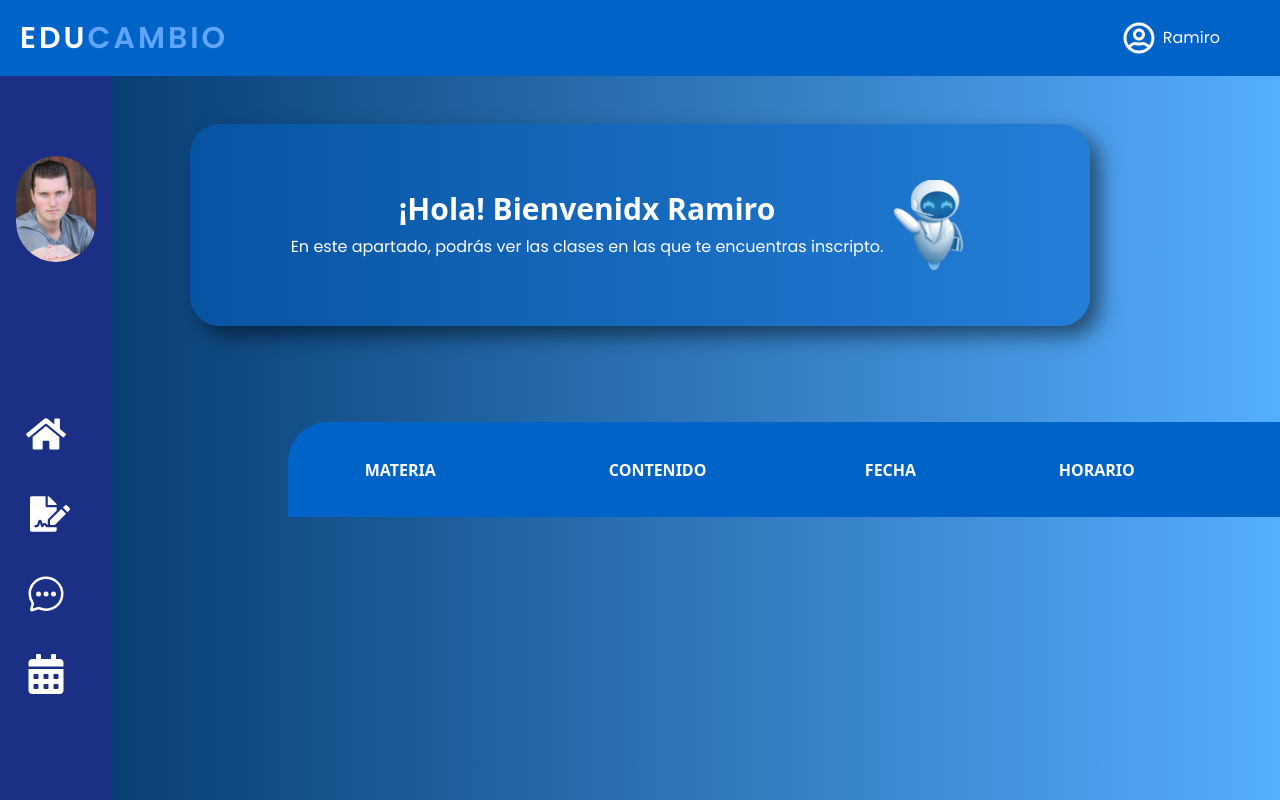
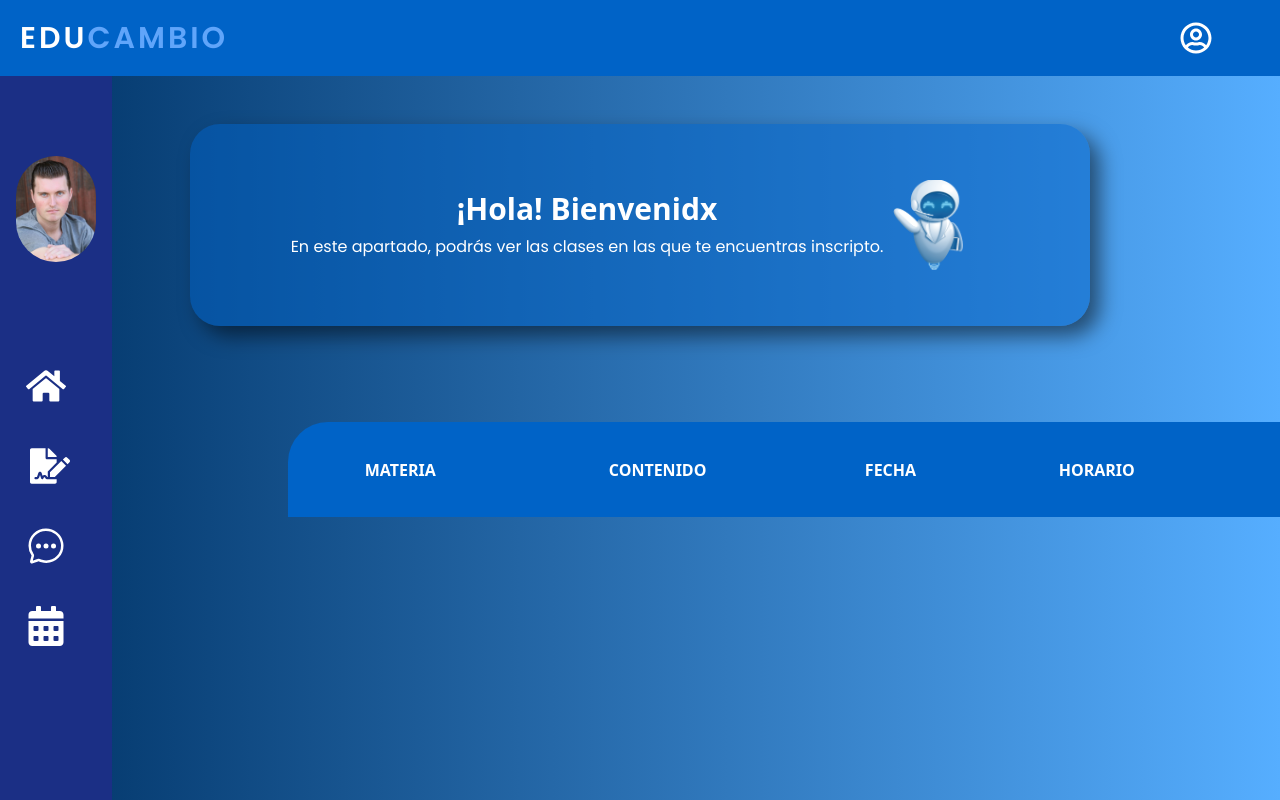
Before and after one commit to matiascruz-beep/educambio, a Next.js app: page /plataforma_profesor/panel_de_profesor in a window 1280 px wide. Shown: the top 800 px of the page. Built offline with nearby package versions, Linux system fonts and the light colour scheme.

Commit message:
Agrego logica para obtener el nombre de usuario

```diff
--- a/pages/plataforma_profesor/panel_de_profesor.js
+++ b/pages/plataforma_profesor/panel_de_profesor.js
@@ -1,14 +1,41 @@
+import { useEffect, useState } from "react";
 import Welcome from "@/components/Platform/Welcome";
 import Navegation from "@/components/Platform/Navegation"
 import Profile from "@/components/Platform/Profile"
 
-export default function () {
+export default function PanelProfesor() {
+        const [username, setUsername] = useState("");
+
+        useEffect(() => {
+            // Obtener la cookie del username
+            const getCookie = (name) => {
+                const cookies = document.cookie.split("; ");
+                for (let cookie of cookies) {
+                    const [key, value] = cookie.split("=");
+                    if (key === name) return decodeURIComponent(value);
+                }
+                return null;
+            };
+
+            const storedUsername = getCookie("username");
+
+            if (storedUsername) {
+                setUsername(storedUsername);
+            }
+        }, []);
     return (
         <main className="bg-cover bg-gradient-to-r from-[#003366] to-[#56AEFF] pb-[6.7rem]">
 
         <div>
 
-            <Navegation user="Ramiro" name="Ramiro Ramirez" title="Profesor de Matemática" link1="/plataforma_profesor/panel_de_profesor" link2="/plataforma_profesor/clases_profesor" link3="/plataforma_profesor/soporte_profesor" link4="/plataforma_profesor/calendario"/>
+            <Navegation
+            user={username}
+            name={username}
+            title="Profesor de Matemática"
+            link1="/plataforma_profesor/panel_de_profesor"
+            link2="/plataforma_profesor/clases_profesor"
+            link3="/plataforma_profesor/soporte_profesor"
+            link4="/plataforma_profesor/calendario"/>
 
         </div>
 
@@ -16,7 +43,7 @@ export default function () {
 
         <Profile />
 
-        <Welcome name="Ramiro"/>
+        <Welcome name={username}/>
 
         </div>
 
```
